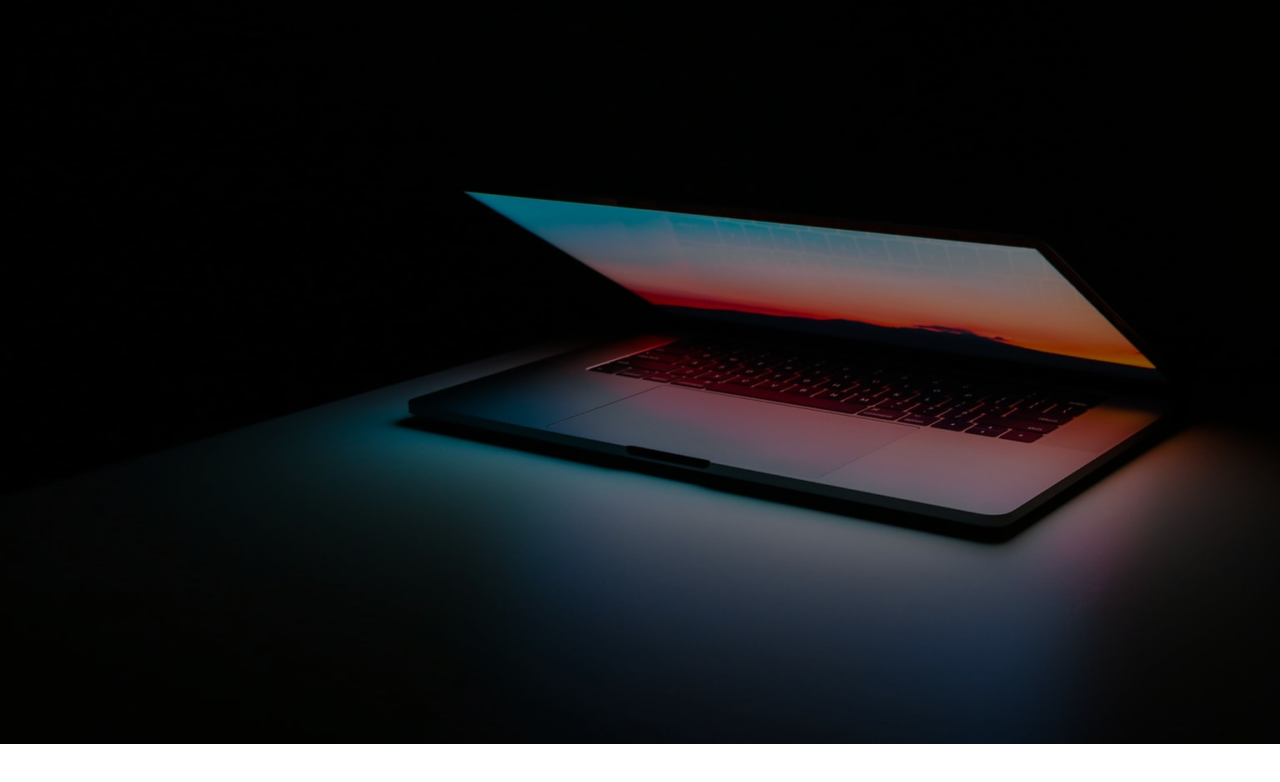
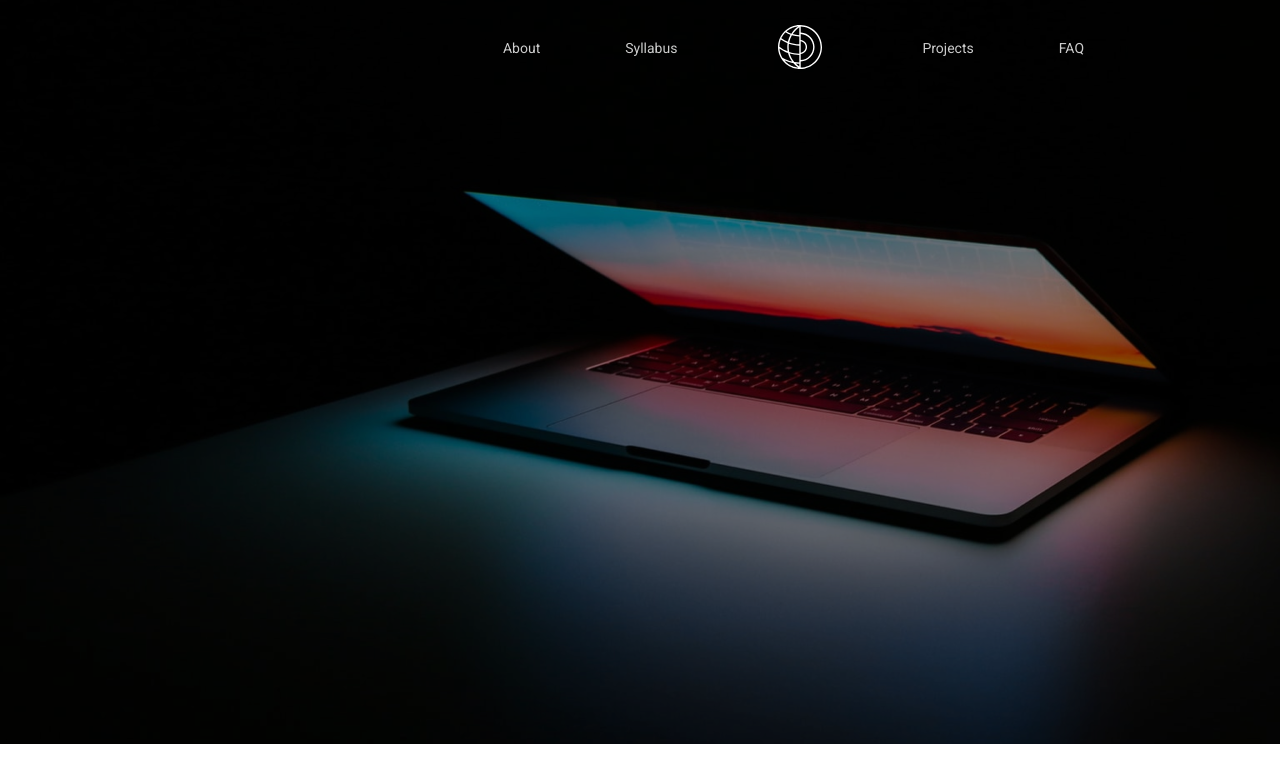
Before and after one commit to Stepbackru/webdev, a plain HTML site: page index.html in a window 1280 px wide. Shown: the top 782 px of the page. Drawn offline with Linux system fonts and the light colour scheme.

Commit message:
feat: add logo and nav menu

```diff
--- a/index.html
+++ b/index.html
@@ -9,7 +9,19 @@
 <body>
   <div class="wrapper">
     <header class="header">
-
+      <div class="header__row">
+        <nav class="menu">
+          <ul class="menu__list">
+            <li class="menu__item"><a href="#about" class="menu__link">About</a></li>
+            <li class="menu__item"><a href="#syllabus" class="menu__link">Syllabus</a></li>
+            <li class="menu__item"><a href="#Projects" class="menu__link">Projects</a></li>
+            <li class="menu__item"><a href="#FAQ" class="menu__link">FAQ</a></li>
+          </ul>
+        </nav>
+        <div class="header__logo">
+          <img class="header__logo-img" src="./assets/img/logo.svg" alt="logotype of company">
+        </div>
+      </div>
     </header>
   </div>
 </body>
--- a/style.css
+++ b/style.css
@@ -12,9 +12,11 @@ html, body {
   height: 100%;
 }
 body {
+  font-family: Roboto, sans-serif;
+}
+body, ul {
   margin: 0;
   padding: 0;
-  font-family: Roboto, sans-serif;
 }
 a {
   color: inherit;
@@ -39,9 +41,48 @@ a {
   overflow: hidden;
 }
 .header {
-  display: flex;
-  flex-direction: column;
+  position: relative;
   width: 100%;
   height: 744px;
   background-image: url('./assets/img/bg-image.png');
+  background-repeat: no-repeat;
 }
+.header__row {
+  position: absolute;
+  top: 25px;
+  display: flex;
+  justify-content: center;
+  align-items: center;
+  width: 100%;
+  height: 45px;
+  z-index: 50;
+}
+.menu__list {
+  display: flex;
+  margin: 0 13px 0 0;
+}
+.menu__item {
+  padding: 0 42.5px;
+}
+.menu__item:nth-child(2) {
+  padding: 0 122.5px 0 42.5px;
+}
+.menu__item:nth-child(3) {
+  padding: 0 42.5px 0 122.5px;
+}
+.menu__link {
+  color: #fff;
+  opacity: .8;
+  font-size: 14px;
+  font-weight: 400;
+}
+.menu__link:hover {
+  opacity: 1;
+  text-decoration: underline;
+}
+.header__logo {
+  position: absolute;
+  top: 0;
+  left: 50%;
+  transform: translate3d(-50%, 0, 0);
+}
```
Also changed, not shown: assets/img/logo.svg (added).
